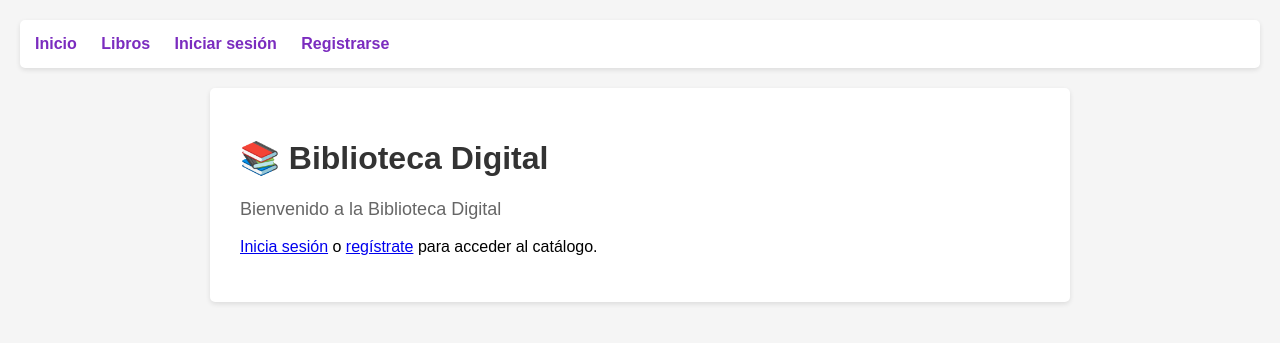
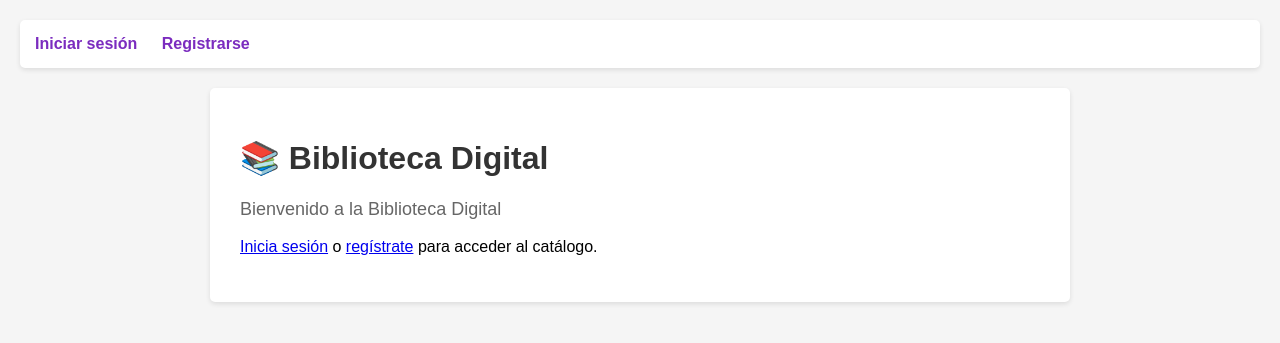
Before and after one commit to CarriDe/Proyecto-biblio, a Django app: page / in a window 1280 px wide. Shown: the top 343 px of the page. Run offline with Django 5.2, Linux system fonts and the light colour scheme.

Commit message:
Cambiar enlaces si no se ha iniciado sesión

```diff
--- a/templates/Biblioteca_1/home.html
+++ b/templates/Biblioteca_1/home.html
@@ -16,9 +16,9 @@
 </head>
 <body>
     <nav>
-        <a href="{% url 'inicio' %}">Inicio</a>
-        <a href="{% url 'lista_libros' %}">Libros</a>
         {% if user.is_authenticated %}
+            <a href="{% url 'inicio' %}">Inicio</a>
+            <a href="{% url 'lista_libros' %}">Libros</a>
             <a href="{% url 'logout' %}">Cerrar sesión</a>
         {% else %}
             <a href="{% url 'login' %}">Iniciar sesión</a>
```
